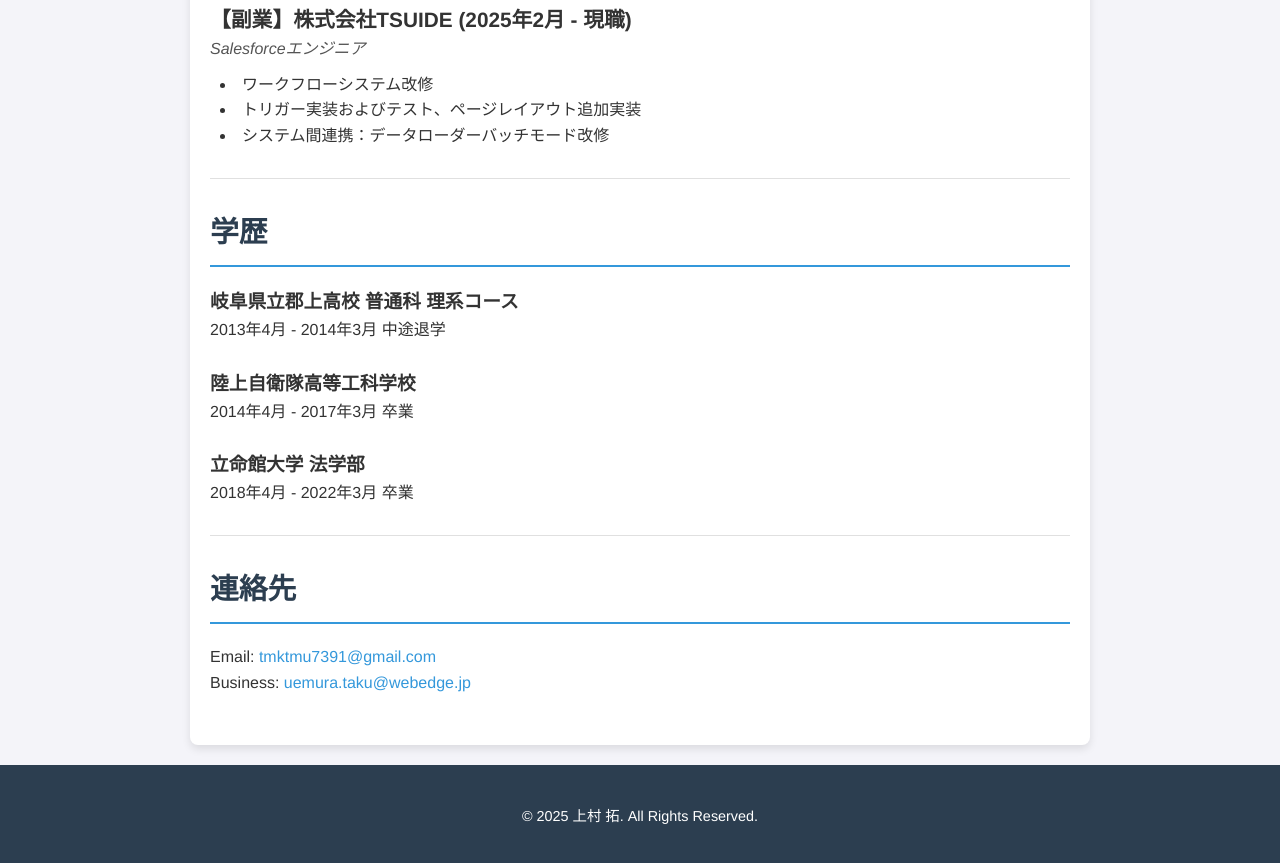
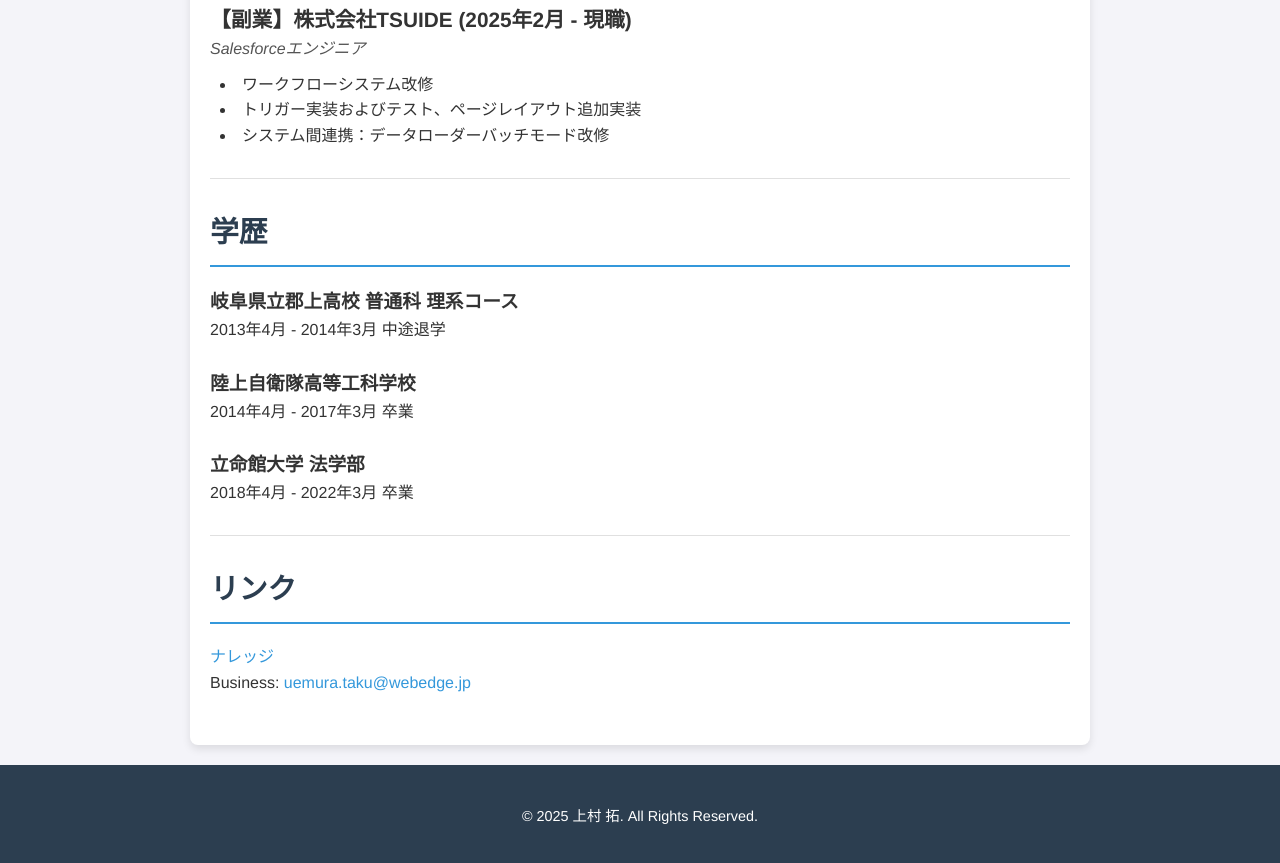
Before and after one commit to tmktmu/BLG_tuemura_career, a plain HTML site: page index.html in a window 1280 px wide. Shown: the part 1727-2590 px from the top of the page. Drawn offline with Linux system fonts and the light colour scheme.

Commit message:
#7_リンクの追加

```diff
--- a/index.html
+++ b/index.html
@@ -123,9 +123,9 @@
         </section>
 
         <section id="contact">
-            <h2>連絡先</h2>
+            <h2>リンク</h2>
             <ul>
-                <li>Email: <a href="mailto:your.email@example.com">tmktmu7391@gmail.com</a></li>
+                <li><a href="https://tmktmu.github.io/Resources/">ナレッジ</a></li>
                 <li>Business: <a href="mailto:your.email@example.com">uemura.taku@webedge.jp</a></li>
             </ul>
         </section>
```
